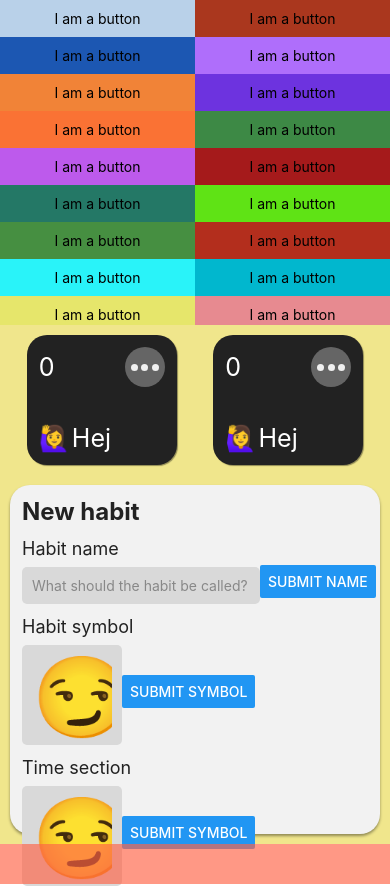
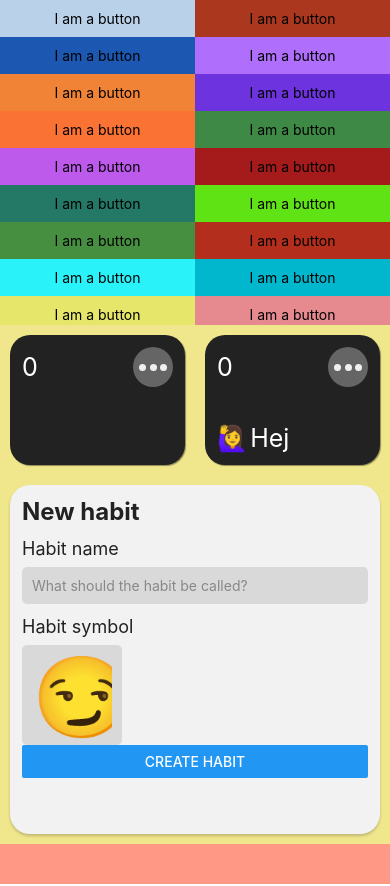
Before and after one commit to JeppeGivskud/Projekt-8---PDP2020, a React Native app in the folder App interface/HabitPageExample/: screen / in a window 390 px wide. Built offline with nearby package versions, Linux system fonts and the light colour scheme.

Commit message:
glemte at stage :(

```diff
--- a/App interface/HabitPageExample/App.js
+++ b/App interface/HabitPageExample/App.js
@@ -24,6 +24,8 @@ export default function App() {
 
     // Jakobs states og funktioner
     const [creatingHabit, setCreatingHabit] = useState(false);
+    const [receivedHabitName, setReceivedHabitName] = useState("");
+    const [receivedSymbol, setReceivedSymbol] = useState("");
 
     const createHabit = () => {
         setCreatingHabit(true)
@@ -35,6 +37,16 @@ export default function App() {
         // Kald noget der kan lave en ny habitBox med de data jeg inputter i CreateHabit siden
     }
 
+    const transferHabitName = (habitName) => {
+        setReceivedHabitName(habitName);
+    }
+
+    const transferSymbol = (habitSymbol) => {
+        setReceivedSymbol(habitSymbol);
+    }
+
+
+
     return (
         <View style={{ flex: 1, backgroundColor: "khaki" }}>
             {/*Actual app: */}
@@ -42,10 +54,10 @@ export default function App() {
                 <View style={{ flex: 1 }} onLayout={handleSafeAreaLayout}>
                     <HabitPage />
                     <View style={{ flexDirection: "row", justifyContent: "space-evenly", flexWrap: "wrap" }}>
-                        <HabitBox color={"#007AFF"} name="Hej" symbol="🙋‍♀️" />
+                        <HabitBox color={"#007AFF"} name={receivedHabitName} symbol={receivedSymbol} />
                         <HabitBox color={"#007AFF"} name="Hej" symbol="🙋‍♀️" />
                     </View>
-                    <CreateHabit />
+                    <CreateHabit transferHabitName={transferHabitName} transferSymbol={transferSymbol} />
                     <BottomBar
                         safeAreaDimensions={safeAreaDimensions}
                         color={"tomato"}
--- a/App interface/HabitPageExample/components/CreateHabit.js
+++ b/App interface/HabitPageExample/components/CreateHabit.js
@@ -1,39 +1,32 @@
 import { Text, View, TouchableOpacity, TextInput, StyleSheet, Dimensions, Button } from "react-native";
 import { useState } from "react";
 
-// TODO: Send information ud af component
-// TODO: Sang information i "constructor" af habitBox
 // TODO: Få emoji keyboard library til at virke. Det kunne være sejt
 // TODO: Få picker til time section at virke. Det kunne også være sejt
+// FIXME: Hvorfor skal der være en button før teksten bliver overført til app.js
 
-export default function CreateHabit({ }) {
+// Der skal være en return for hver stykke data vi vil sende. Hver input skal have sin egen return.
+//Jeg tror det betyder at den yderste container skal komme fra en anden klasse men jeg er ikke sikker
+
+
+export default function CreateHabit({ transferHabitName, transferSymbol }) {
     // States
     const [habitName, setHabitName] = useState("");
     const [habitSymbol, setHabitSymbol] = useState("");
 
     // Functions
-    const displayhabitName = () => {
-        console.log(habitName)
-    };
-
-    const displayhabitSymbol = () => {
-        console.log(habitSymbol)
-    };
-
     const createHabit = () => {
-        // Socket send alle inputtede værdier (navn, tidspunkt osv) til database
-        // Kør funktion der opdaterer habit overview?
-        // Sæt creatingHabit = false i app.js så creation UI forsvinder
-        console.log("nah man it don’t work yet")
+        transferHabitName(habitName)
+        transferSymbol(habitSymbol)
     }
 
     return (
         <View style={styles.container}>
+
             {/* Title */}
             <View styles={styles.textContainer}>
                 <Text style={styles.title}>New habit</Text>
             </View>
-
 
             {/* Habit name input */}
             <View>
@@ -51,13 +44,13 @@ export default function CreateHabit({ }) {
                         selectTextOnFocus={true}
                         onSubmitEditing={text => setHabitName(text.nativeEvent.text)}
                     />
-                    <Button title="Submit name" onPress={displayhabitName} />
                 </View>
             </View>
 
             {/* Habit Symbol input */}
             <View>
                 <View style={styles.textContainer}>
+
                     <Text style={styles.headingStyle}>Habit symbol</Text>
                 </View>
 
@@ -71,30 +64,11 @@ export default function CreateHabit({ }) {
                         selectTextOnFocus={true}
                         onSubmitEditing={text => setHabitSymbol(text.nativeEvent.text)}
                     />
-                    <Button title="Submit symbol" onPress={displayhabitSymbol} />
                 </View>
             </View>
 
-            {/* Time section input */}
-            <View>
-                <View style={styles.textContainer}>
-                    <Text style={styles.headingStyle}>Time section</Text>
-                </View>
-
-                <View style={[styles.textContainer, { justifyContent: "flex-start" }]}>
-                    <TextInput
-                        style={styles.symbolInput}
-                        blurOnSubmit={true}
-                        placeholder="😏"
-                        enablesReturnKeyAutomatically={true}
-                        maxLength={1}
-                        selectTextOnFocus={true}
-                        onSubmitEditing={text => setHabitSymbol(text.nativeEvent.text)}
-                    />
-                    <Button title="Submit symbol" onPress={displayhabitSymbol} />
-                </View>
-            </View>
-
+            {/* Habit props submit */}
+            <Button title="Create Habit" onPress={createHabit} />
         </View >
     );
 }
@@ -109,7 +83,7 @@ const styles = StyleSheet.create({
         backgroundColor: "#f2f2f2",
         borderRadius: 20,
         margin: 10,
-        shadowColor: 'rgba(0,0,0, .4)', // IOS
+        shadowColor: 'rgba(0,0,0, .2)', // IOS
         shadowOffset: { height: 2, width: 0 }, // IOS
         shadowOpacity: 1, // IOS
         shadowRadius: 3, //IOS
@@ -136,7 +110,7 @@ const styles = StyleSheet.create({
     },
 
     textInput: {
-        width: 250,
+        flex: 1,
         marginTop: 8,
         padding: 10,
         borderRadius: 5,
--- a/App interface/HabitPageExample/components/HabitBox.js
+++ b/App interface/HabitPageExample/components/HabitBox.js
@@ -88,6 +88,7 @@ export default function HabitBox({ color, name, symbol }) {
 
 const styles = StyleSheet.create({
     container: {
+        flex: 1,
         maxWidth: Dimensions.get("window").width / 2 - 20, // width/2 - 20 fordi der skal være plads til 2x margin
         minWidth: 150,
         height: 130,
```
Also changed, not shown: 1 other file (tests, documents, lock files or other folders).
